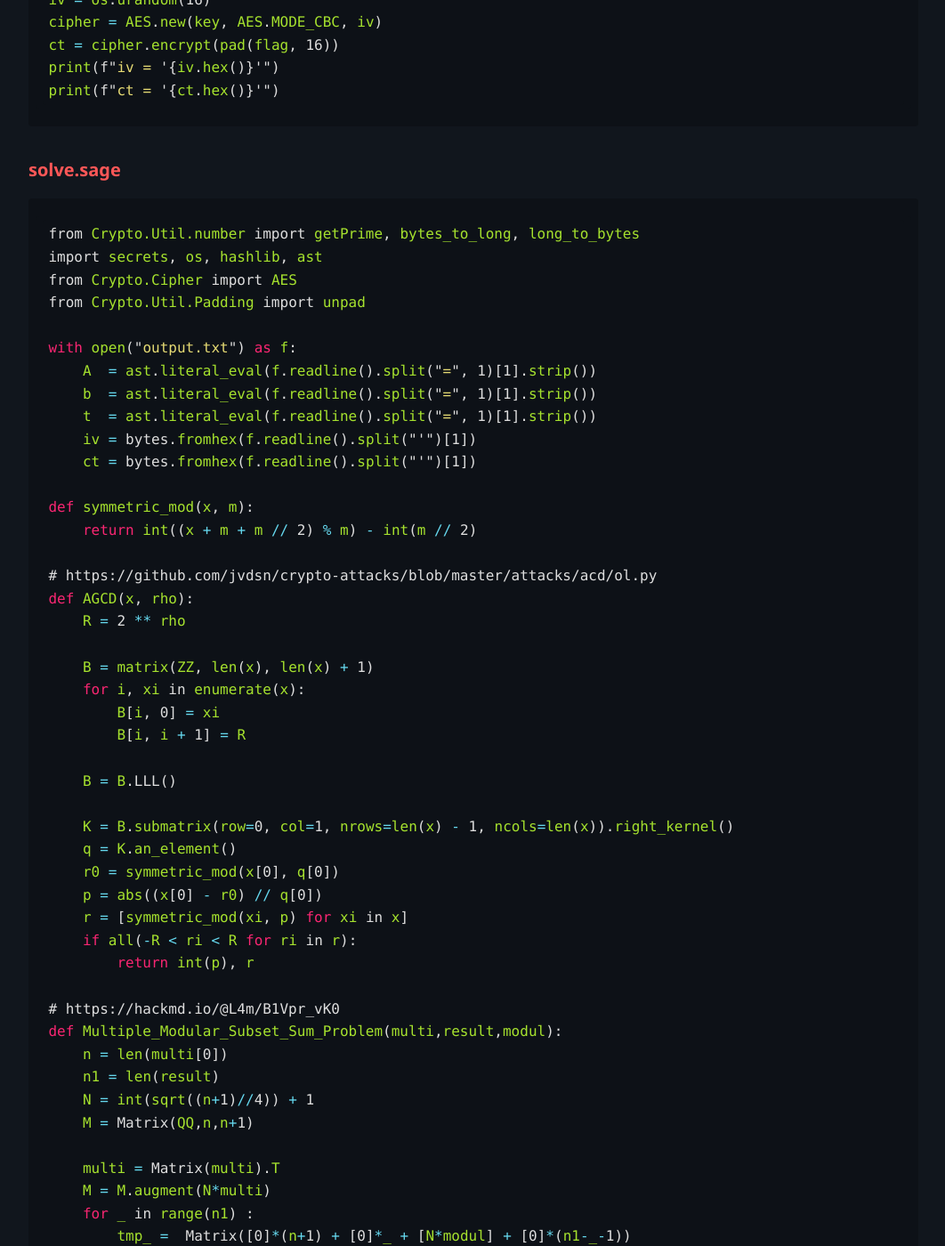
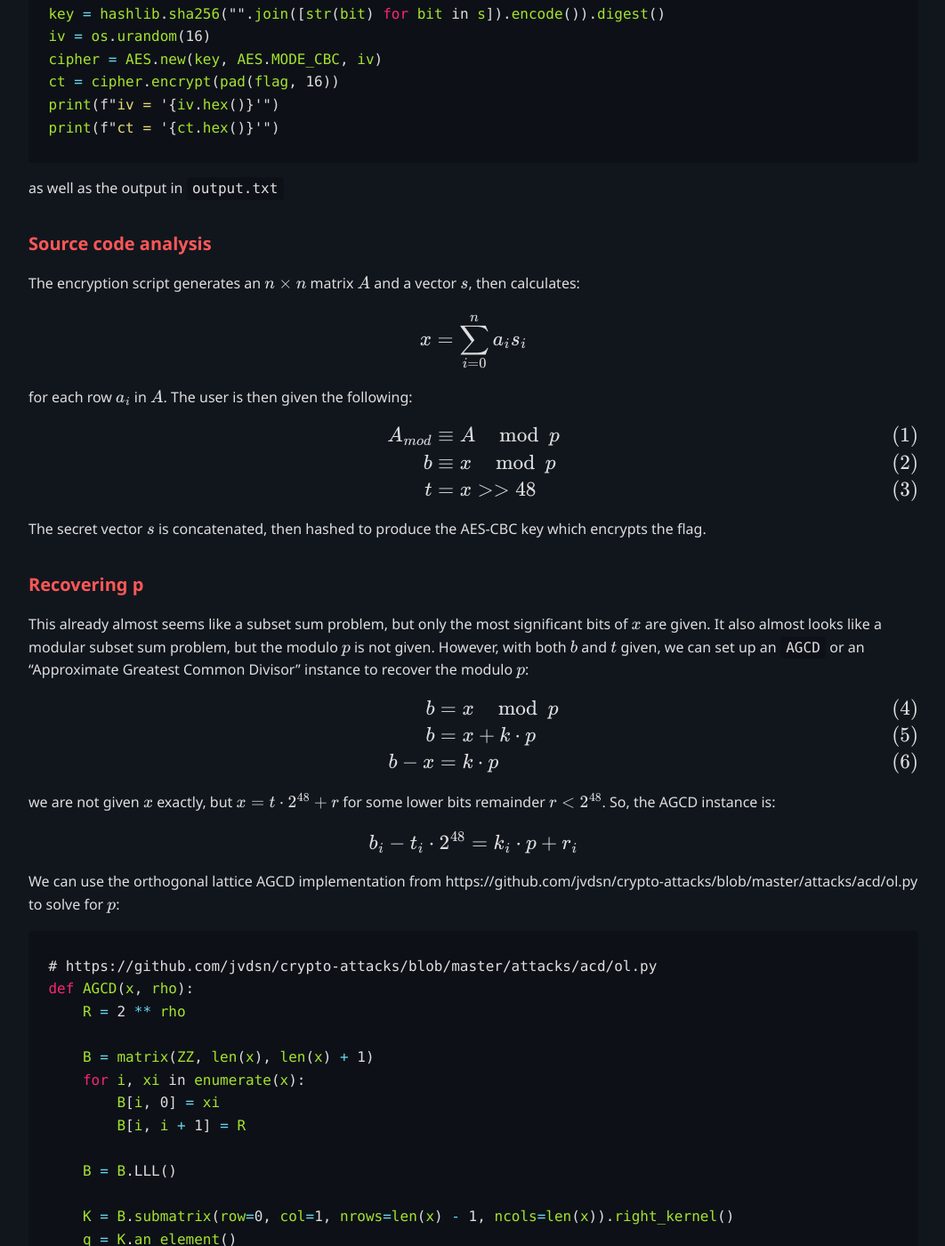
Before and after one commit to Zukane/zukane.github.io, a Jekyll site: the page built from docs/_posts/2025-08-09-mvm-sum-problem.md, in a window 1280 px wide and 1400 px high, scrolled down 996 px. Shown: the whole window at 89% size, without its empty margins (108-1170 px from the left). Built offline with Jekyll 4.4.1, drawn with Linux system fonts in a browser that asks for light colours; some of the changed text lies outside the part shown.

Commit message:
more detailed dream2025 writeups

````diff
--- a/docs/_posts/2025-08-09-mvm-sum-problem.md
+++ b/docs/_posts/2025-08-09-mvm-sum-problem.md
@@ -7,6 +7,8 @@
 ---
 
 ##### Challenge overview
+
+In this CTF challenge, we are given the following encryption script:
 
 ```python
 from Crypto.Util.number import getPrime, bytes_to_long, long_to_bytes
@@ -36,6 +38,119 @@
 print(f"iv = '{iv.hex()}'")
 print(f"ct = '{ct.hex()}'")
 ```
+
+as well as the output in `output.txt`
+
+##### Source code analysis
+
+The encryption script generates an $n \times n$ matrix $A$ and a vector $s$, then calculates:
+
+$$
+\large x = \sum_{i=0}^{n}a_{i} s_{i}
+$$
+
+for each row $a_{i}$ in $A$. The user is then given the following:
+
+$$
+\large \begin{align}
+A_{mod} &\equiv A \mod p \\
+b &\equiv x \mod p \\
+t &= x >> 48
+\end{align}
+$$
+
+The secret vector $s$ is concatenated, then hashed to produce the AES-CBC key which encrypts the flag.
+
+##### Recovering p
+
+This already almost seems like a subset sum problem, but only the most significant bits of $x$ are given. It also almost looks like a modular subset sum problem, but the modulo $p$ is not given. However, with both $b$ and $t$ given, we can set up an `AGCD` or an "Approximate Greatest Common Divisor" instance to recover the modulo $p$:
+
+$$
+\large \begin{align}
+b &= x \mod p \\
+b &= x + k \cdot p \\
+b - x &= k \cdot p
+\end{align}
+$$
+
+we are not given $x$ exactly, but $x = t \cdot 2^{48} + r$ for some lower bits remainder $r < 2^{48}$. So, the AGCD instance is:
+
+$$
+\large b_{i} - t_{i} \cdot 2^{48} = k_{i} \cdot p + r_{i}
+$$
+
+We can use the orthogonal lattice AGCD implementation from https://github.com/jvdsn/crypto-attacks/blob/master/attacks/acd/ol.py to solve for $p$:
+
+```python
+# https://github.com/jvdsn/crypto-attacks/blob/master/attacks/acd/ol.py
+def AGCD(x, rho):
+    R = 2 ** rho
+
+    B = matrix(ZZ, len(x), len(x) + 1)
+    for i, xi in enumerate(x):
+        B[i, 0] = xi
+        B[i, i + 1] = R
+
+    B = B.LLL()
+
+    K = B.submatrix(row=0, col=1, nrows=len(x) - 1, ncols=len(x)).right_kernel()
+    q = K.an_element()
+    r0 = symmetric_mod(x[0], q[0])
+    p = abs((x[0] - r0) // q[0])
+    r = [symmetric_mod(xi, p) for xi in x]
+    if all(-R < ri < R for ri in r):
+        return int(p), r
+
+y = [(ti << 48) - bi for ti, bi in zip(t, b)]
+p = AGCD(y, 48)[0]
+```
+
+##### Recovering s
+
+With the modulus $p$ recovered, we now have a multiple modular subset sum problem:
+
+$$
+\large b\equiv \sum_{i=0}^{n} a_{i} s_{i} \mod p
+$$
+
+for each row $a$ in $A$. With $b$, $A$ and $p$, we can use MMSSP to solve for $s$:
+
+```python
+# https://hackmd.io/@L4m/B1Vpr_vK0
+def Multiple_Modular_Subset_Sum_Problem(multi,result,modul):
+    n = len(multi[0])
+    n1 = len(result)
+    N = int(sqrt((n+1)//4)) + 1
+    M = Matrix(QQ,n,n+1)
+
+    multi = Matrix(multi).T
+    M = M.augment(N*multi)
+    for _ in range(n1) :
+        tmp_ =  Matrix([0]*(n+1) + [0]*_ + [N*modul] + [0]*(n1-_-1))
+        M = M.stack(tmp_)
+    tmp = Matrix([1/2]*(n+1) + [-N*i for i in result])
+    M = M.stack(tmp)
+
+    for i in range(n) :
+        M[i,i] = 1
+    M = M.LLL()[0][:n]
+    M = [i-1/2 for i in M]
+    return M
+
+sol = Multiple_Modular_Subset_Sum_Problem(A,b,p)
+```
+
+With the secret vector $s$ recovered, decryption becomes trivial. The bits are concatenated, hashed, and then the resulting key is used for AES-CBC decryption:
+
+```python
+key = hashlib.sha256("".join([str(bit) for bit in sol]).encode()).digest()
+cipher = AES.new(key, AES.MODE_CBC, iv)
+pt = unpad(cipher.decrypt(bytes.fromhex(ct.hex())),16).decode()
+print(pt)
+# DREAM{AGCD_4nd_MvMSSP_2_m4ny_4bbr3v14t10ns_but_pl34s3_d3l3t3_GPT5_n0w}
+```
+
+
 
 ##### solve.sage
 
@@ -108,4 +223,5 @@
 cipher = AES.new(key, AES.MODE_CBC, iv)
 pt = unpad(cipher.decrypt(bytes.fromhex(ct.hex())),16).decode()
 print(pt)
+# DREAM{AGCD_4nd_MvMSSP_2_m4ny_4bbr3v14t10ns_but_pl34s3_d3l3t3_GPT5_n0w}
 ```
````
Also changed, not shown: docs/_posts/2025-08-09-dripfeed.md (+70 -0 lines).
